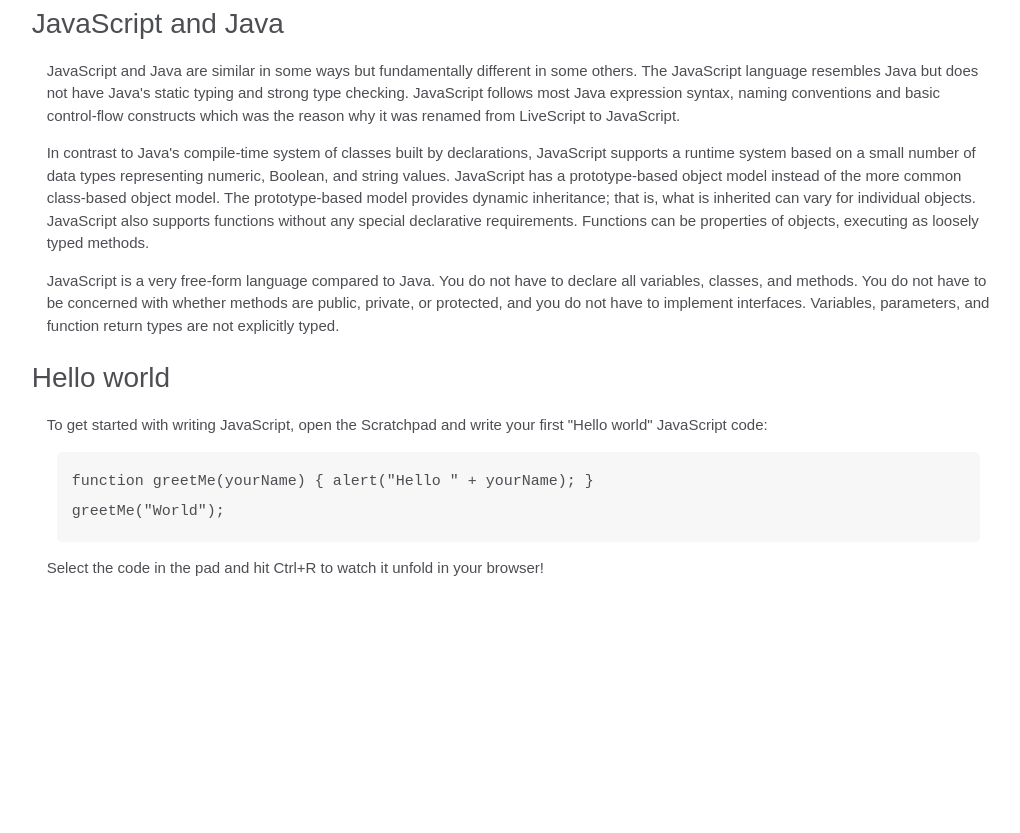
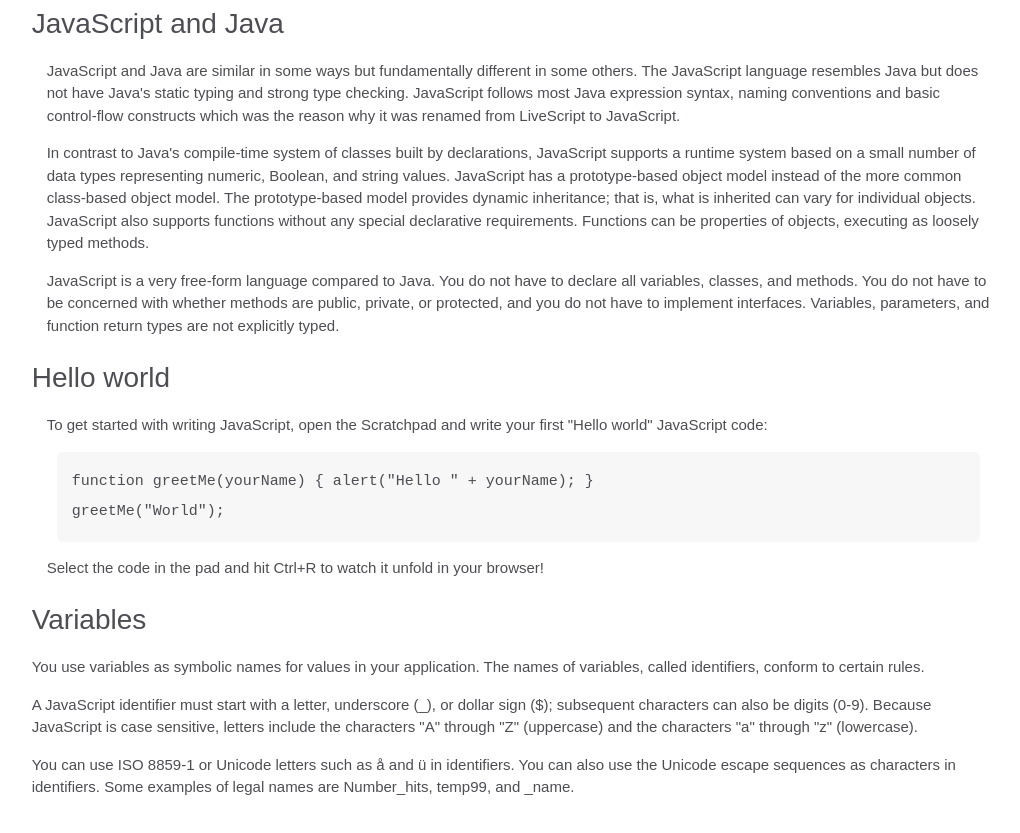
Before and after one commit to CodeVee/fcc-technical, a plain HTML site: page index.html in a window 1280 px wide. Shown: the part 619-1452 px from the top of the page, without its empty margins (255-1275 px from the left). Before the commit the page ends 1238 px from the top, so only its background shows below. Drawn offline with Linux system fonts and the light colour scheme.

Commit message:
added variables section

```diff
--- a/index.html
+++ b/index.html
@@ -103,6 +103,24 @@
                     </p>
                 </article>
             </section>
+            <section id="Variables" class="main-section">
+                <header>Variables</header>
+                <p>
+                    You use variables as symbolic names for values in your application.
+                    The names of variables, called identifiers, conform to certain rules.
+                </p>
+                <p>
+                    A JavaScript identifier must start with a letter, underscore (_), or
+                    dollar sign ($); subsequent characters can also be digits (0-9).
+                    Because JavaScript is case sensitive, letters include the characters
+                    "A" through "Z" (uppercase) and the characters "a" through "z" (lowercase).
+                </p>
+                <p>
+                    You can use ISO 8859-1 or Unicode letters such as å and ü in identifiers.
+                    You can also use the Unicode escape sequences as characters in identifiers.
+                    Some examples of legal names are Number_hits, temp99, and _name.
+                </p>
+            </section>
         </main>
     </div>
     <script src="main.js"></script>
```
